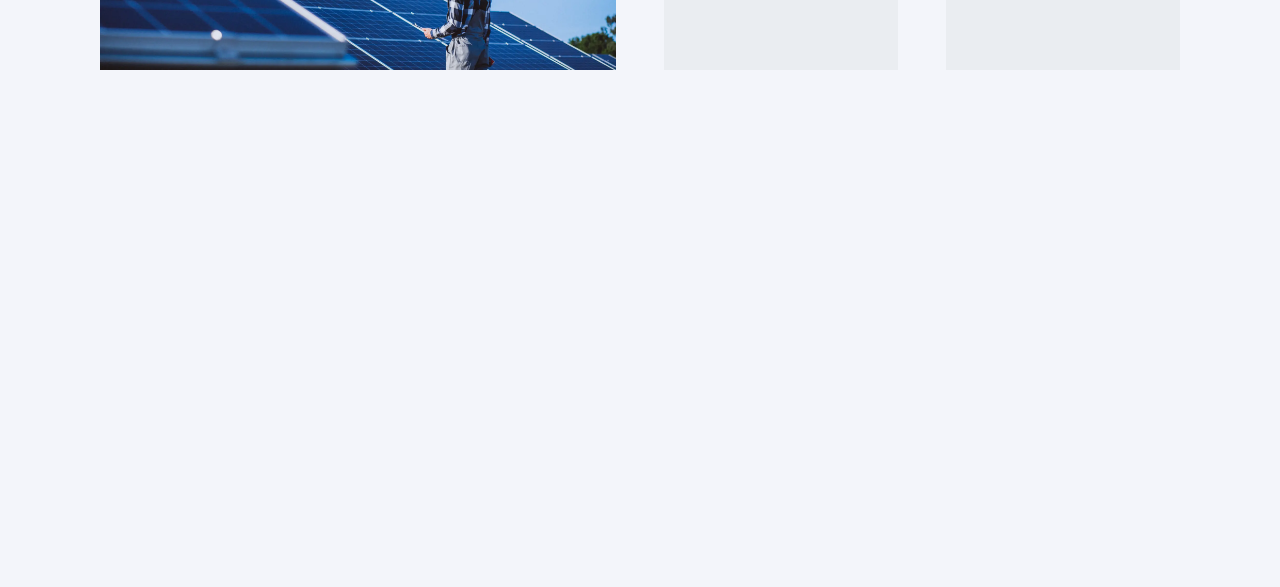
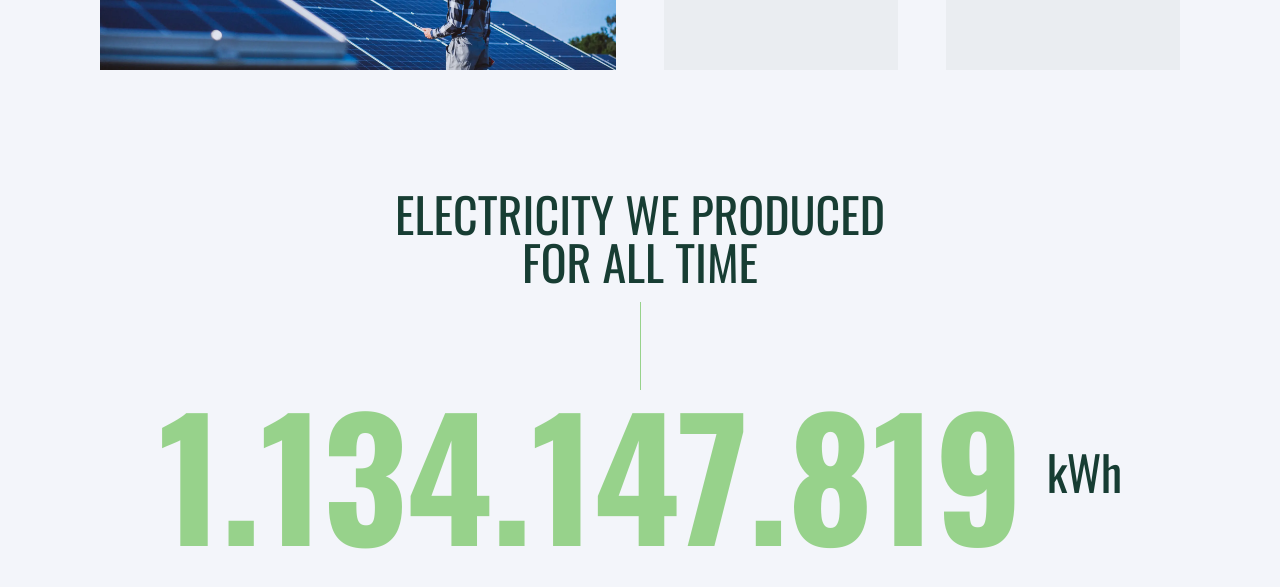
Before and after one commit to vnko1/tw-ecosolution, a React (Vite) app: page / in a window 1280 px wide. Shown: the part 2177-2764 px from the top of the page. Before the commit the page ends 2247 px from the top, so only its background shows below. Built offline with nearby package versions, Linux system fonts and the light colour scheme.

Commit message:
feat: this add electricity section

```diff
--- a/src/Layout/Layout.tsx
+++ b/src/Layout/Layout.tsx
@@ -1,7 +1,7 @@
 import { FC } from "react";
 
 import styles from "./Layout.module.scss";
-import { About, Header, Hero } from "../components";
+import { About, Electricity, Header, Hero } from "../components";
 
 const Layout: FC = () => {
   return (
@@ -10,6 +10,7 @@ const Layout: FC = () => {
       <main className={styles["layout__body"]}>
         <Hero />
         <About />
+        <Electricity />
       </main>
     </>
   );
--- /dev/null
+++ b/src/components/Electricity/Electricity.module.scss
@@ -0,0 +1,21 @@
+.electricity {
+  &__values {
+    @apply flex gap-0-md justify-center items-center tablet:gap-2-md text-center font-oswald;
+
+    &-value {
+      @apply text-green font-bold text-[48px] tablet:text-[100px] tablet:leading-[100px] laptop:text-[164px] laptop:leading-[164px];
+    }
+    &-unit {
+      @apply text-darkGreen  text-xl leading-[24px] tablet:text-[28px] tablet:leading-[48px] laptop:text-[48px];
+    }
+  }
+}
+
+.title {
+  @apply text-center;
+
+  &::after {
+    content: "";
+    @apply block w-[1px] h-4-xl bg-green mt-2-md mx-auto tablet:h-[88px] tablet:mb-2-md laptop:mt-1-lg laptop:mb-0;
+  }
+}
--- /dev/null
+++ b/src/components/Electricity/Electricity.tsx
@@ -0,0 +1,44 @@
+import { FC, useEffect, useState } from "react";
+
+import { getDataFromLS, setDataToLS } from "../../utils";
+import styles from "./Electricity.module.scss";
+
+const initialValue = 1134147814;
+
+const Electricity: FC = () => {
+  const initialState = getDataFromLS("value")
+    ? Number(getDataFromLS("value"))
+    : initialValue;
+
+  const [eValue, setEValue] = useState(initialState);
+
+  useEffect(() => {
+    const t = setInterval(() => {
+      setEValue((state) => (state += 1));
+    }, 1000);
+
+    return () => {
+      clearInterval(t);
+    };
+  }, []);
+
+  useEffect(() => {
+    setDataToLS("value", eValue);
+  }, [eValue]);
+
+  return (
+    <section className="section-paddings">
+      <h2 className={styles["title"]}>
+        Electricity we produced <br /> for all time
+      </h2>
+      <p className={styles["electricity__values"]}>
+        <span className={styles["electricity__values-value"]}>
+          {eValue.toLocaleString("de-DE")}
+        </span>
+        <span className={styles["electricity__values-unit"]}>kWh</span>
+      </p>
+    </section>
+  );
+};
+
+export default Electricity;
--- a/src/components/index.ts
+++ b/src/components/index.ts
@@ -6,3 +6,4 @@ export { default as Menu } from "./Menu/Menu";
 export { default as UIButton } from "./UIButton/UIButton";
 export { default as Hero } from "./Hero/Hero";
 export { default as About } from "./About/About";
+export { default as Electricity } from "./Electricity/Electricity";
--- /dev/null
+++ b/src/utils/index.ts
@@ -0,0 +1 @@
+export * from "./localStorage/localStorage";
--- /dev/null
+++ b/src/utils/localStorage/localStorage.ts
@@ -0,0 +1,5 @@
+export const setDataToLS = (key: string, value: number) =>
+  localStorage.setItem(key, JSON.stringify(value));
+
+export const getDataFromLS = (key: string): string | null =>
+  localStorage.getItem(key);
```
